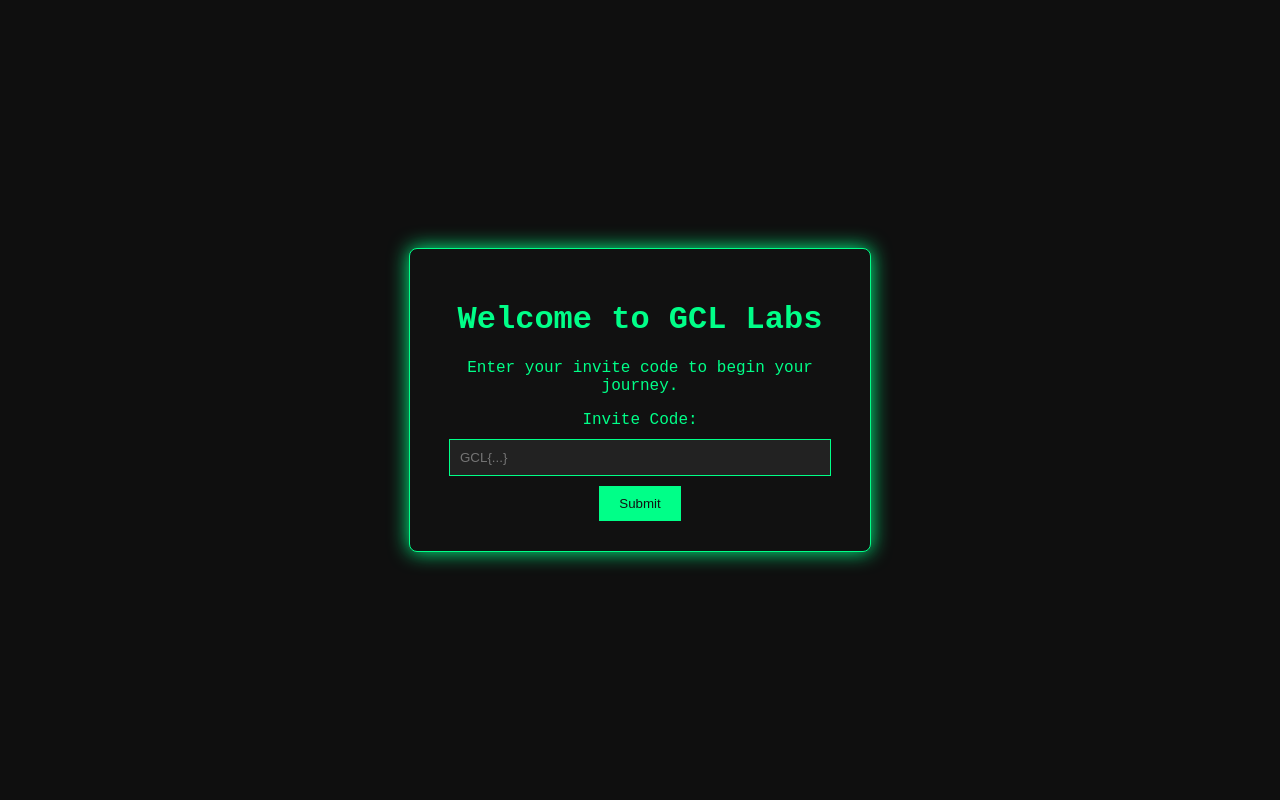
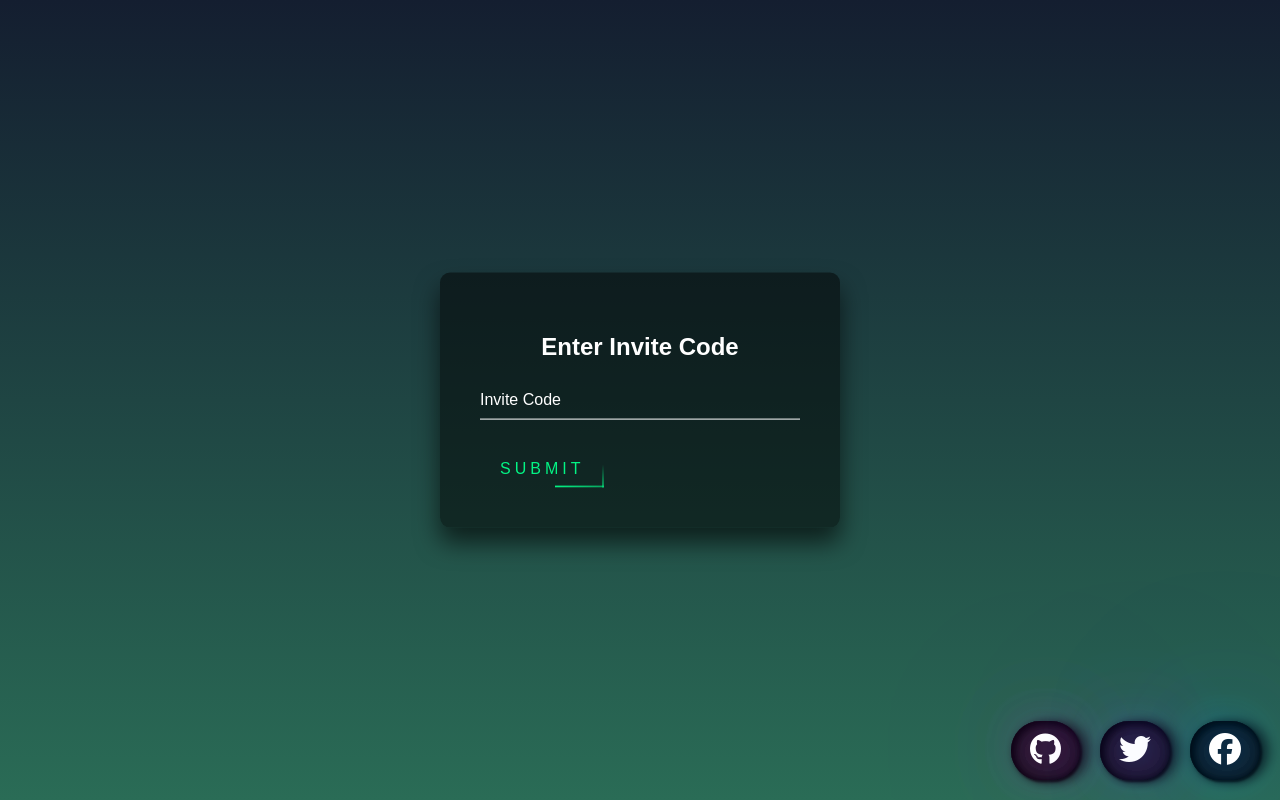
Before and after one commit to yashwankhede/Linux-CTF, a Flask app: page / in a window 1280 px wide. Run offline with Flask 3, Linux system fonts and the light colour scheme.

Commit message:
css updated

```diff
--- a/app.py
+++ b/app.py
@@ -3,7 +3,8 @@
 from flask import Flask, render_template, request, redirect, session, send_from_directory, flash, jsonify
 import json
 import os
-
+from dotenv import load_dotenv
+load_dotenv()
 # Firebase Admin Initialization
 cred = credentials.Certificate("/etc/secrets/firebase_key.json")
 firebase_admin.initialize_app(cred)
@@ -94,29 +95,41 @@
 @app.route('/login', methods=['GET', 'POST'])
 def login():
     if request.method == 'POST':
-        email = request.form['email']
+        identifier = request.form['email']  # could be username or email
         password = request.form['password']
 
+        # Convert username to email if needed
         try:
-            # Simulate Firebase login by using a custom endpoint
-            # Firebase Admin SDK doesn't support password verification
+            if '@' not in identifier:
+                users = db.collection('users').where('username', '==', identifier).stream()
+                user_doc = next(users, None)
+                if not user_doc:
+                    return render_template('login.html', error="Username not found.")
+                identifier = user_doc.to_dict()['email']
+        except Exception as e:
+            return render_template('login.html', error=str(e))
+
+        try:
             import requests
-            firebase_api_key = os.getenv("FIREBASE_API_KEY")  # Add this env var to Render
+            firebase_api_key = os.getenv("FIREBASE_API_KEY")
             login_url = f"https://identitytoolkit.googleapis.com/v1/accounts:signInWithPassword?key={firebase_api_key}"
-            payload = {
-                "email": email,
-                "password": password,
-                "returnSecureToken": True
-            }
-            resp = requests.post(login_url, json=payload)
+            resp = requests.post(login_url, json={"email": identifier, "password": password, "returnSecureToken": True})
             if resp.status_code == 200:
-                user_data = resp.json()
-                session['uid'] = user_data['localId']
-                return f"<h3>Login successful! Welcome UID: {user_data['localId']}</h3>"
-            else:
-                return render_template('login.html', error="Invalid email or password.")
+                data = resp.json()
+                session['uid'] = data['localId']
+                return f"<h3>Login success! Welcome, {identifier}</h3>"
+            return render_template('login.html', error="Invalid credentials.")
 
         except Exception as e:
             return render_template('login.html', error=str(e))
 
     return render_template('login.html')
+
+@app.route('/check-username')
+def check_username():
+    username = request.args.get('username', '').strip()
+    if not username:
+        return jsonify({"available": False})
+    users = db.collection('users').where('username', '==', username).stream()
+    taken = any(users)
+    return jsonify({"available": not taken})
--- a/static/style.css
+++ b/static/style.css
@@ -1,46 +1,139 @@
-body {
-    background-color: #0f0f0f;
-    color: #00ff88;
-    font-family: 'Courier New', monospace;
-    display: flex;
-    justify-content: center;
-    align-items: center;
-    height: 100vh;
+html, body {
+    height: 100%;
     margin: 0;
+    font-family: sans-serif;
+    background: linear-gradient(#141e30, #2a6c56);
 }
 
-.terminal {
-    background-color: #111;
-    padding: 30px;
-    border-radius: 8px;
-    border: 1px solid #00ff88;
-    box-shadow: 0 0 20px #00ff88;
+.login-box {
+    position: absolute;
+    top: 50%;
+    left: 50%;
     width: 400px;
+    padding: 40px;
+    transform: translate(-50%, -50%);
+    background: rgba(0, 0, 0, 0.5);
+    box-sizing: border-box;
+    box-shadow: 0 15px 25px rgba(0, 0, 0, 0.6);
+    border-radius: 10px;
+}
+
+.login-box h2 {
+    color: #fff;
     text-align: center;
 }
 
-input {
-    width: 90%;
-    padding: 10px;
-    margin: 10px 0;
-    background-color: #222;
-    color: #00ff88;
-    border: 1px solid #00ff88;
+.user-box {
+    position: relative;
 }
 
-button {
+.user-box input {
+    width: 100%;
+    padding: 10px 0;
+    font-size: 16px;
+    color: #fff;
+    margin-bottom: 30px;
+    border: none;
+    border-bottom: 1px solid #fff;
+    outline: none;
+    background: transparent;
+}
+
+.user-box label {
+    position: absolute;
+    top: 0;
+    left: 0;
+    padding: 10px 0;
+    font-size: 16px;
+    color: #fff;
+    pointer-events: none;
+    transition: 0.5s;
+}
+
+.user-box input:focus ~ label,
+.user-box input:valid ~ label {
+    top: -20px;
+    left: 0;
+    color: #03f484;
+    font-size: 12px;
+}
+
+button.glow-button {
+    background: none;
+    color: #03f484;
+    font-size: 16px;
     padding: 10px 20px;
-    background-color: #00ff88;
-    color: #111;
     border: none;
     cursor: pointer;
+    position: relative;
+    overflow: hidden;
+    letter-spacing: 4px;
+    text-transform: uppercase;
 }
 
-button:hover {
-    background-color: #00cc66;
+button.glow-button:hover {
+    background: #03f484;
+    color: #fff;
+    border-radius: 5px;
+    box-shadow: 0 0 5px #03f484, 0 0 25px #03f484, 0 0 50px #03f484, 0 0 100px #03f484;
 }
 
-.error {
-    color: #ff4040;
-    margin-top: 10px;
+button.glow-button span {
+    position: absolute;
+    display: block;
 }
+
+button.glow-button span:nth-child(1) {
+    top: 0;
+    left: -100%;
+    width: 100%;
+    height: 2px;
+    background: linear-gradient(90deg, transparent, #03f484);
+    animation: btn-anim1 1s linear infinite;
+}
+@keyframes btn-anim1 {
+    0% { left: -100%; }
+    50%, 100% { left: 100%; }
+}
+
+button.glow-button span:nth-child(2) {
+    top: -100%;
+    right: 0;
+    width: 2px;
+    height: 100%;
+    background: linear-gradient(180deg, transparent, #03f484);
+    animation: btn-anim2 1s linear infinite;
+    animation-delay: 0.25s;
+}
+@keyframes btn-anim2 {
+    0% { top: -100%; }
+    50%, 100% { top: 100%; }
+}
+
+button.glow-button span:nth-child(3) {
+    bottom: 0;
+    right: 100%;
+    width: 100%;
+    height: 2px;
+    background: linear-gradient(270deg, transparent, #03f484);
+    animation: btn-anim3 1s linear infinite;
+    animation-delay: 0.5s;
+}
+@keyframes btn-anim3 {
+    0% { right: -100%; }
+    50%, 100% { right: 100%; }
+}
+
+button.glow-button span:nth-child(4) {
+    bottom: -100%;
+    left: 0;
+    width: 2px;
+    height: 100%;
+    background: linear-gradient(360deg, transparent, #03f484);
+    animation: btn-anim4 1s linear infinite;
+    animation-delay: 0.75s;
+}
+@keyframes btn-anim4 {
+    0% { bottom: -100%; }
+    50%, 100% { bottom: 100%; }
+}
--- a/templates/invite.html
+++ b/templates/invite.html
@@ -2,21 +2,74 @@
 <html lang="en">
 <head>
   <meta charset="UTF-8">
-    <title>GCL Invite</title>
+  <title>GCL Labs - Enter Invite</title>
   <link rel="stylesheet" href="/static/style.css">
+  <link rel="stylesheet" href="https://cdnjs.cloudflare.com/ajax/libs/font-awesome/6.5.0/css/all.min.css">
+  <style>
+    .social-icons {
+      position: fixed;
+      bottom: 20px;
+      right: 20px;
+      display: flex;
+      gap: 20px;
+    }
+
+    .social-icons a {
+      font-size: 2rem;
+      background-color: #18191f;
+      color: #fff;
+      border-radius: 29px;
+      padding: 11px 19px;
+      text-decoration: none;
+      box-shadow:
+        2px 2px 2px #00000080,
+        10px 1px 12px #00000080,
+        2px 2px 10px #00000080,
+        2px 2px 3px #00000080,
+        inset 2px 2px 10px #00000080,
+        inset 2px 2px 10px #00000080,
+        inset 2px 2px 10px #00000080,
+        inset 2px 2px 10px #00000080;
+      text-shadow:
+        0 0 50px #0072ff,
+        0 0 100px #0072ff,
+        0 0 150px #0072ff,
+        0 0 200px #0072ff;
+      animation: animate 3s linear infinite;
+    }
+
+    .social-icons a:nth-child(1) { animation-delay: 0.1s; }
+    .social-icons a:nth-child(2) { animation-delay: 0.3s; }
+    .social-icons a:nth-child(3) { animation-delay: 0.7s; }
+
+    @keyframes animate {
+      from { filter: hue-rotate(0deg); }
+      to { filter: hue-rotate(360deg); }
+    }
+  </style>
 </head>
 <body>
-    <div class="terminal">
-        <h1>Welcome to GCL Labs</h1>
-        <p>Enter your invite code to begin your journey.</p>
+  <div class="login-box">
+    <h2>Enter Invite Code</h2>
     <form method="POST" action="/verify-invite">
-            <label for="invite">Invite Code:</label><br>
-            <input type="text" id="invite" name="invite" required placeholder="GCL{...}">
-            <button type="submit">Submit</button>
+      <div class="user-box">
+        <input type="text" name="invite" required>
+        <label>Invite Code</label>
+      </div>
+      <button class="glow-button">
+        <span></span><span></span><span></span><span></span>
+        Submit
+      </button>
     </form>
     {% if error %}
     <p class="error">{{ error }}</p>
     {% endif %}
   </div>
+
+  <div class="social-icons">
+    <a href="https://github.com/" target="_blank"><i class="fab fa-github"></i></a>
+    <a href="https://twitter.com/" target="_blank"><i class="fab fa-twitter"></i></a>
+    <a href="https://facebook.com/" target="_blank"><i class="fab fa-facebook"></i></a>
+  </div>
 </body>
 </html>
```
Also changed, not shown: templates/login.html (+14 -7 lines), templates/register.html (+19 -9 lines). Lines whose indentation alone changed are shown as unchanged.
